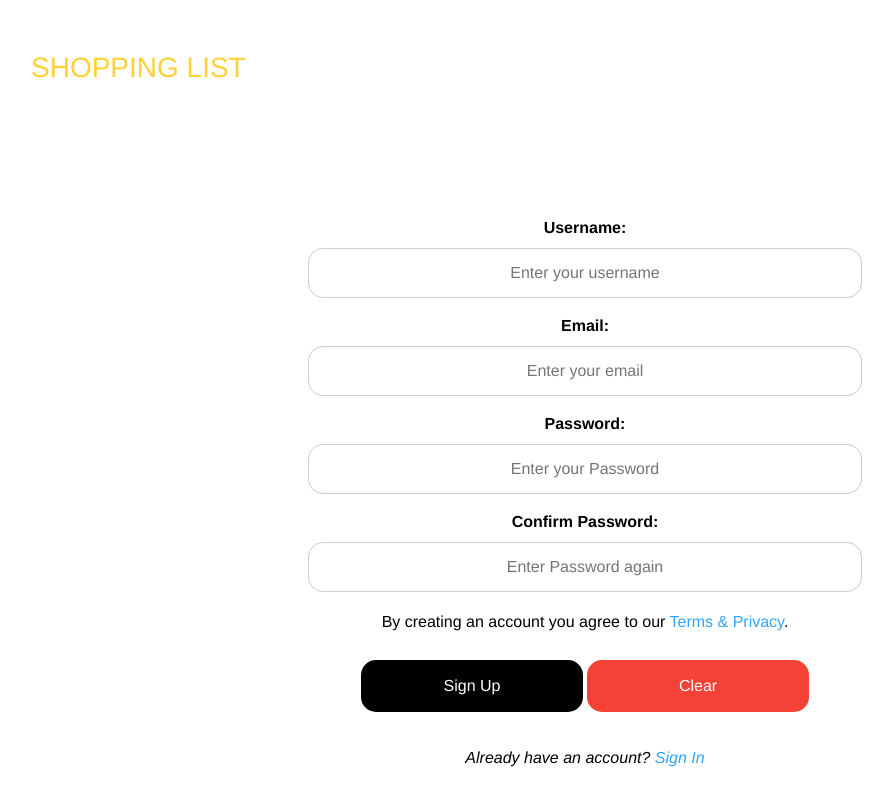
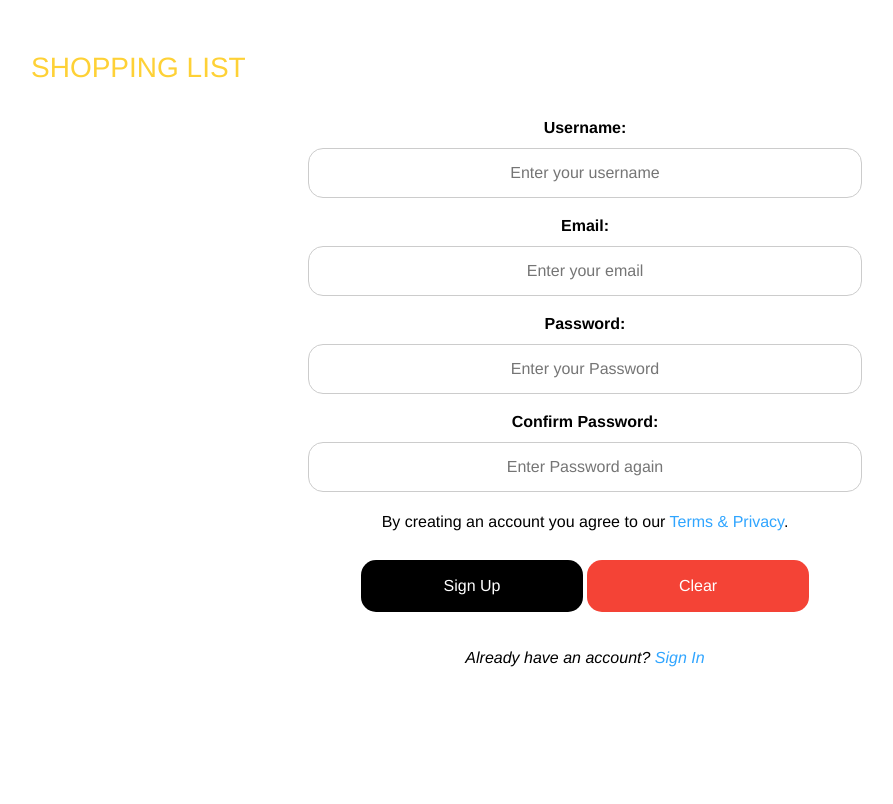
Before and after one commit to JoyyToo/Shopping-List, a Flask app: page /signup in a window 1280 px wide. Shown: the whole page, without its empty margins (55-948 px from the left). After the commit the page ends 667 px from the top, so only its background shows below. Run offline with Flask 2, Linux system fonts and the light colour scheme; some libraries are stand-ins or nearby versions.

Commit message:
[Add updated sign up page file]

```diff
--- a/shoppflask/templates/signup.html
+++ b/shoppflask/templates/signup.html
@@ -32,8 +32,7 @@
 <form action="/signup" method="post">
 
     <!--sign up-->
-  <div id="myform" >
-    <div class="container">
+    <div class="container" style="margin-top: 100px;">
 
       <label for="name" style="width: 50%"><b>Username:</b><br>
       <input type="text" name="name" placeholder="Enter your username" required>
@@ -61,7 +60,6 @@
     </div>
     <p><i>Already have an account? <a href="{{ url_for('login') }}">Sign In</a></i></p>
     </div>
-  </div>
 </form>
 </body>
 </html>
```
